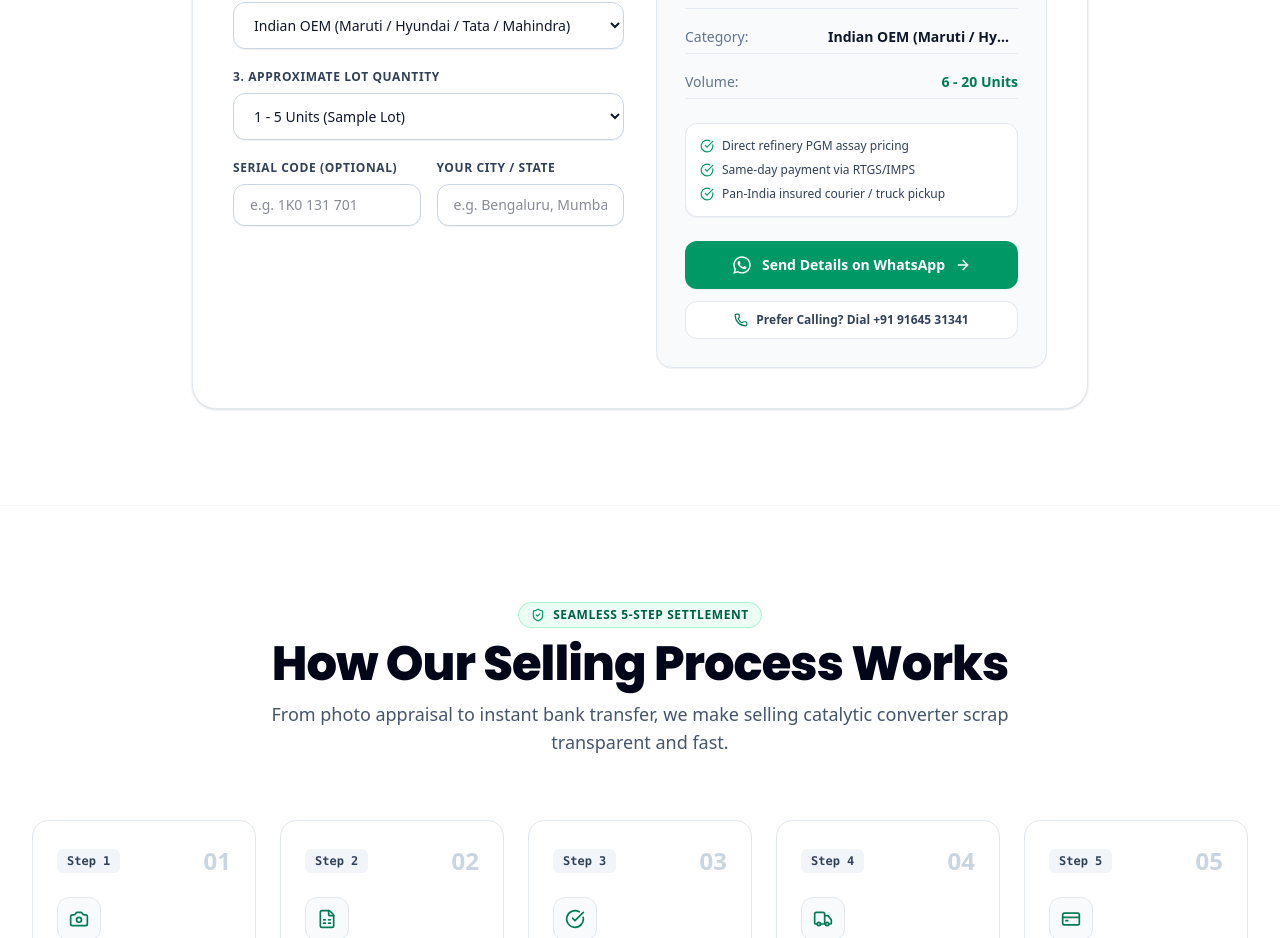
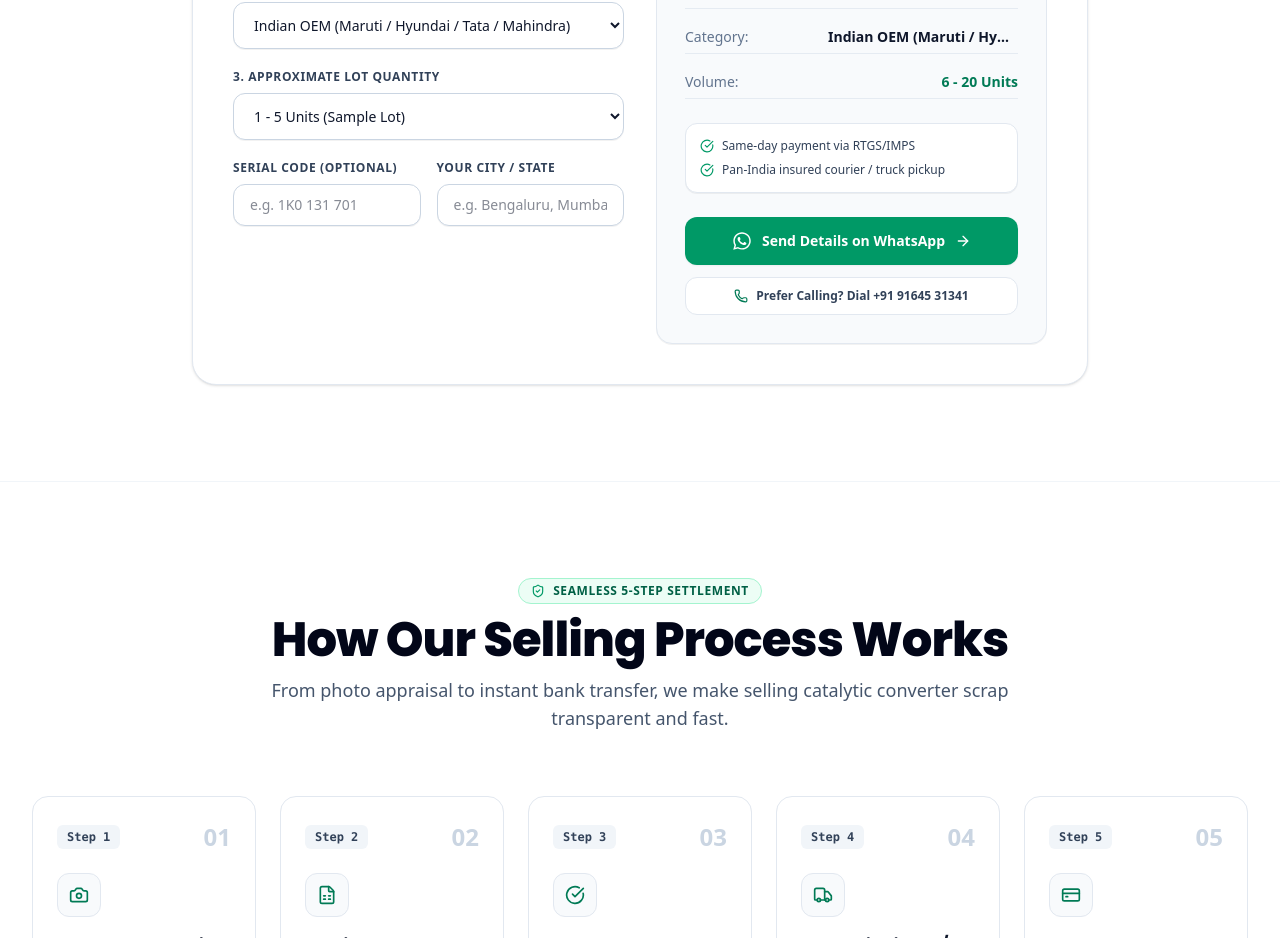
Before and after one commit to ideal-metal-exports/Idealimportexports, a Next.js app: page / in a window 1280 px wide. Shown: the part 3440-4378 px from the top of the page. Built offline with nearby package versions, Linux system fonts and the light colour scheme.

Commit message:
Remove Direct refinery PGM assay pricing feature

```diff
--- a/src/components/ValuationCalculator.tsx
+++ b/src/components/ValuationCalculator.tsx
@@ -216,10 +216,6 @@ export default function ValuationCalculator() {
                 <div className="p-3.5 rounded-xl bg-white border border-slate-200 space-y-2 mb-6 shadow-2xs">
                   <div className="flex items-center space-x-2 text-xs text-slate-700">
                     <CheckCircle className="w-3.5 h-3.5 text-emerald-600 shrink-0" />
-                    <span>Direct refinery PGM assay pricing</span>
-                  </div>
-                  <div className="flex items-center space-x-2 text-xs text-slate-700">
-                    <CheckCircle className="w-3.5 h-3.5 text-emerald-600 shrink-0" />
                     <span>Same-day payment via RTGS/IMPS</span>
                   </div>
                   <div className="flex items-center space-x-2 text-xs text-slate-700">
```
